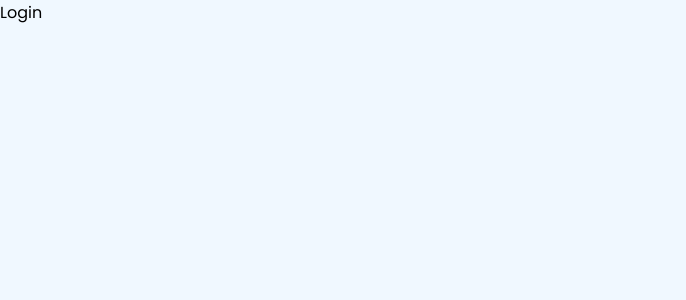
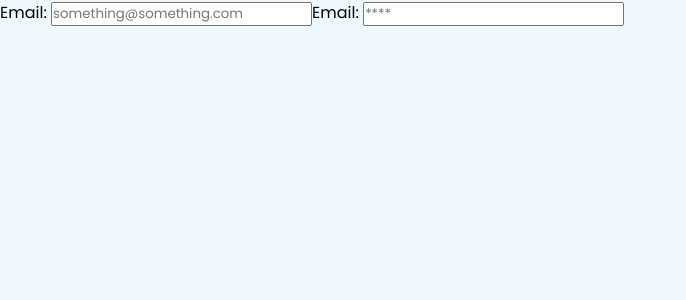
Before and after one commit to sskyhigh/parkvue, a React (Create React App) app in the folder parkvue/: page /login in a window 1280 px wide. Shown: the top 300 px of the page, without its empty margins (0-686 px from the left). Built offline with nearby package versions, Linux system fonts and the light colour scheme.

Commit message:
updated input fields

```diff
--- a/parkvue/src/Pages/Login.jsx
+++ b/parkvue/src/Pages/Login.jsx
@@ -1,7 +1,33 @@
-import React from 'react'
+import React, {useState} from 'react'
 
 export default function Login() {
-  return (
-    <div>Login</div>
-  )
+    const [data, setData] = useState({
+        email: "",
+        password: ""
+    })
+
+    const login = async (event) => {
+        event.preventDefault();
+    }
+
+    return (
+        <div>
+            <form onSubmit={login}>
+                <label htmlFor="">Email: </label>
+                <input
+                    type="text"
+                    placeholder={"something@something.com"}
+                    value={data.email}
+                    onChange={(event) => setData({...data, email: event.target.value})}
+                />
+                <label htmlFor="">Email: </label>
+                <input
+                    type="text"
+                    placeholder={"****"}
+                    value={data.password}
+                    onChange={(event) => setData({...data, password: event.target.value})}
+                />
+            </form>
+        </div>
+    )
 }
```
